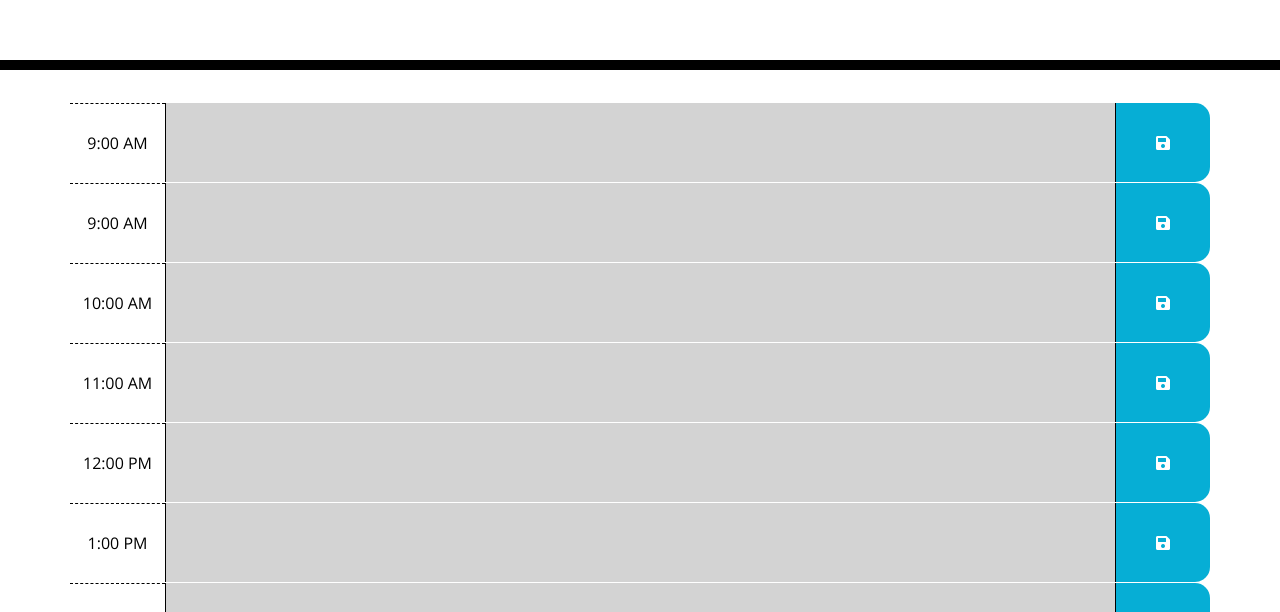
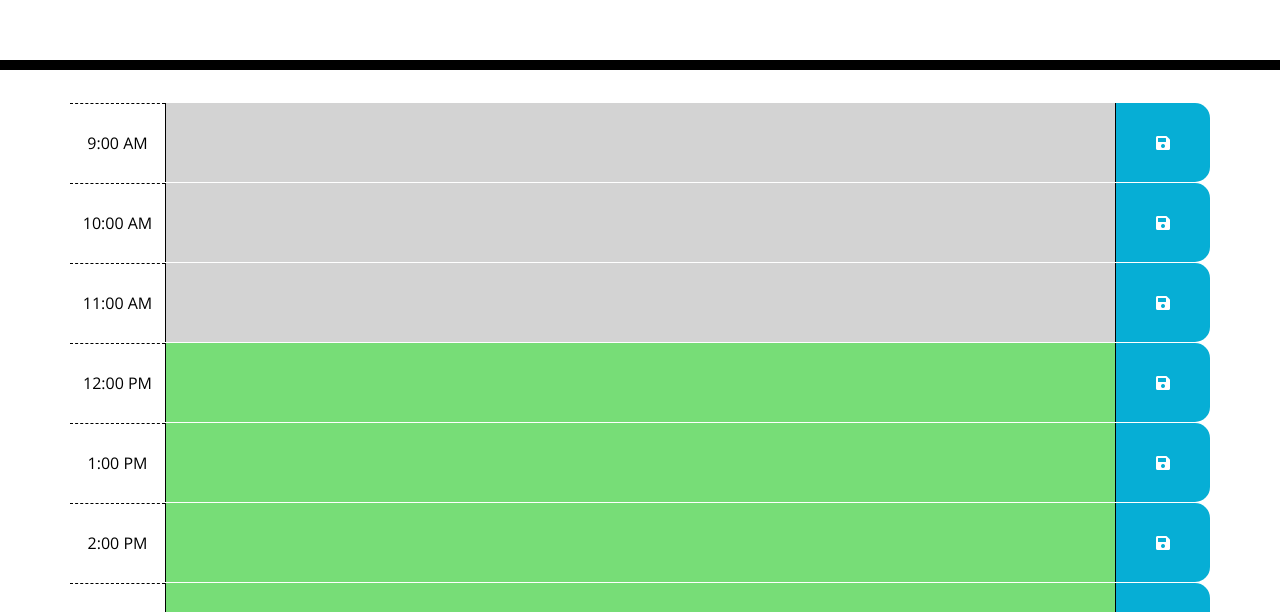
Before and after one commit to stewdiostash/hw-05-day-planner, a plain HTML site: page index.html in a window 1280 px wide. Shown: the part 182-794 px from the top of the page. Drawn offline with nearby package versions, Linux system fonts and the light colour scheme.

Commit message:
working timer

```diff
--- a/index.html
+++ b/index.html
@@ -30,7 +30,7 @@
     </header>
     <div class="container" id="calendar">
 
-      <div class="row">
+      <!-- <div class="row">
         <div class="col-2 col-md-1 hour">
           <p>9:00 AM</p>
         </div>
@@ -39,7 +39,7 @@
         <div class="col-2 col-md-1 saveBtn">
           <i class="fas fa-save"></i>
         </div>
-      </div>
+      </div> -->
 
     </div>
 
--- a/scripts.js
+++ b/scripts.js
@@ -45,15 +45,23 @@ for (var i = 0; i < workDay.length; i++) {
 
     // Create elements, assign content
     var newRow = $("<div class='row'>");
-    newRow.attr("data-order", i+9)
+    newRow.attr("data-order", i+9);
     var timeArea = $("<div class='col-2 col-md-1 hour'>").text(workDay[i].time);
-    var textArea = $("<textarea class='col-8 col-md-10 description past'>");
+    var textArea = $("<textarea class='col-8 col-md-10 description'>");
+    // Determine background class
+    if (moment().format("H") > i+9) {
+        textArea.addClass("past");
+    } else if (moment().format("H") === i+9) {
+        textArea.addClass("present");
+    } else {
+        textArea.addClass("future");
+    }
     var saveArea = $("<div class='col-2 col-md-1 saveBtn'>");
-    var saveIcon = $("<i class='fas fa-save'>")
+    var saveIcon = $("<i class='fas fa-save'>");
     // Append to parent objects
     $("#calendar").append(newRow);
     newRow.append(timeArea, textArea, saveArea);
     saveArea.append(saveIcon)
 }
 
-console.log(workDay[0].time);
+console.log(moment().format("H"));
```
